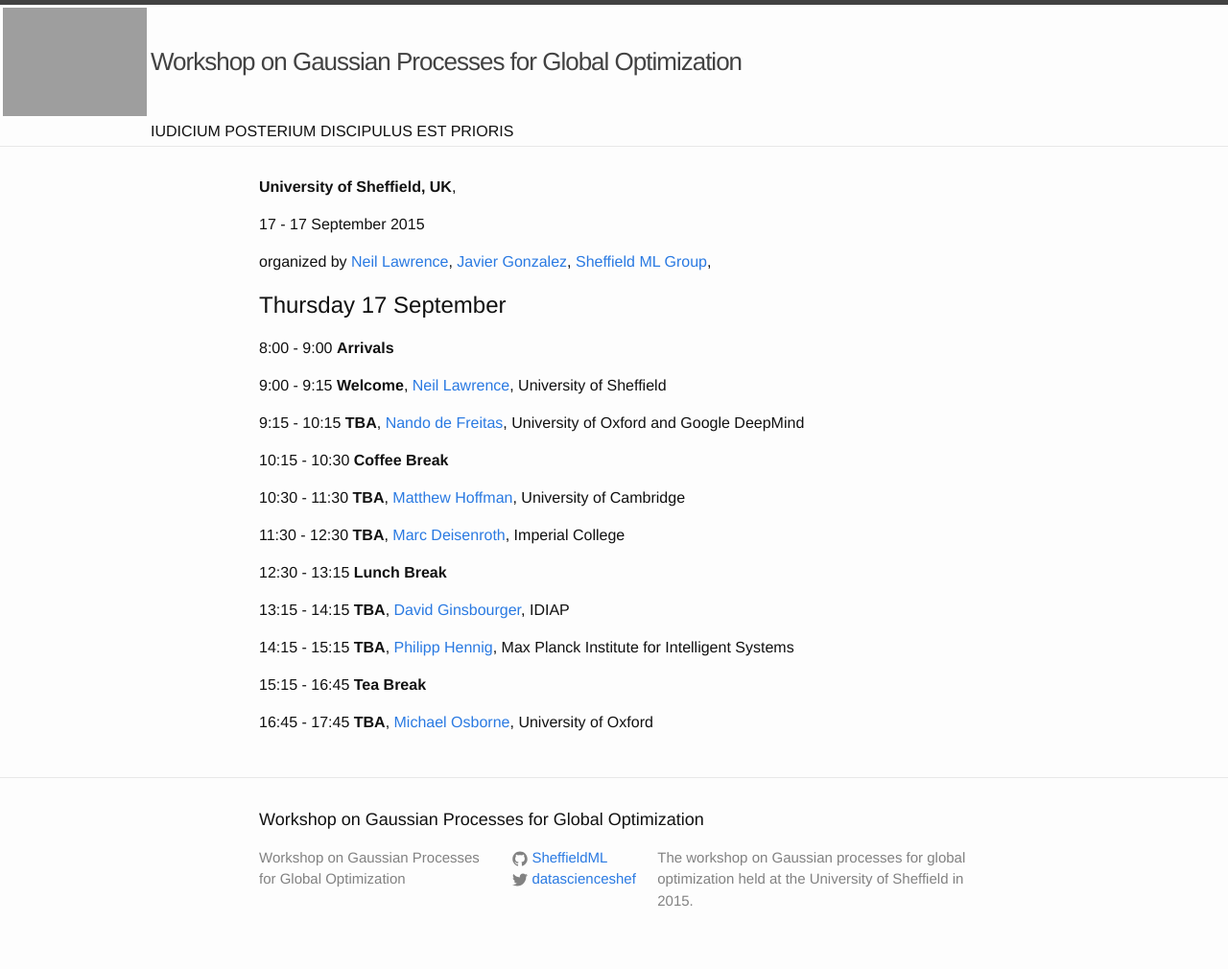
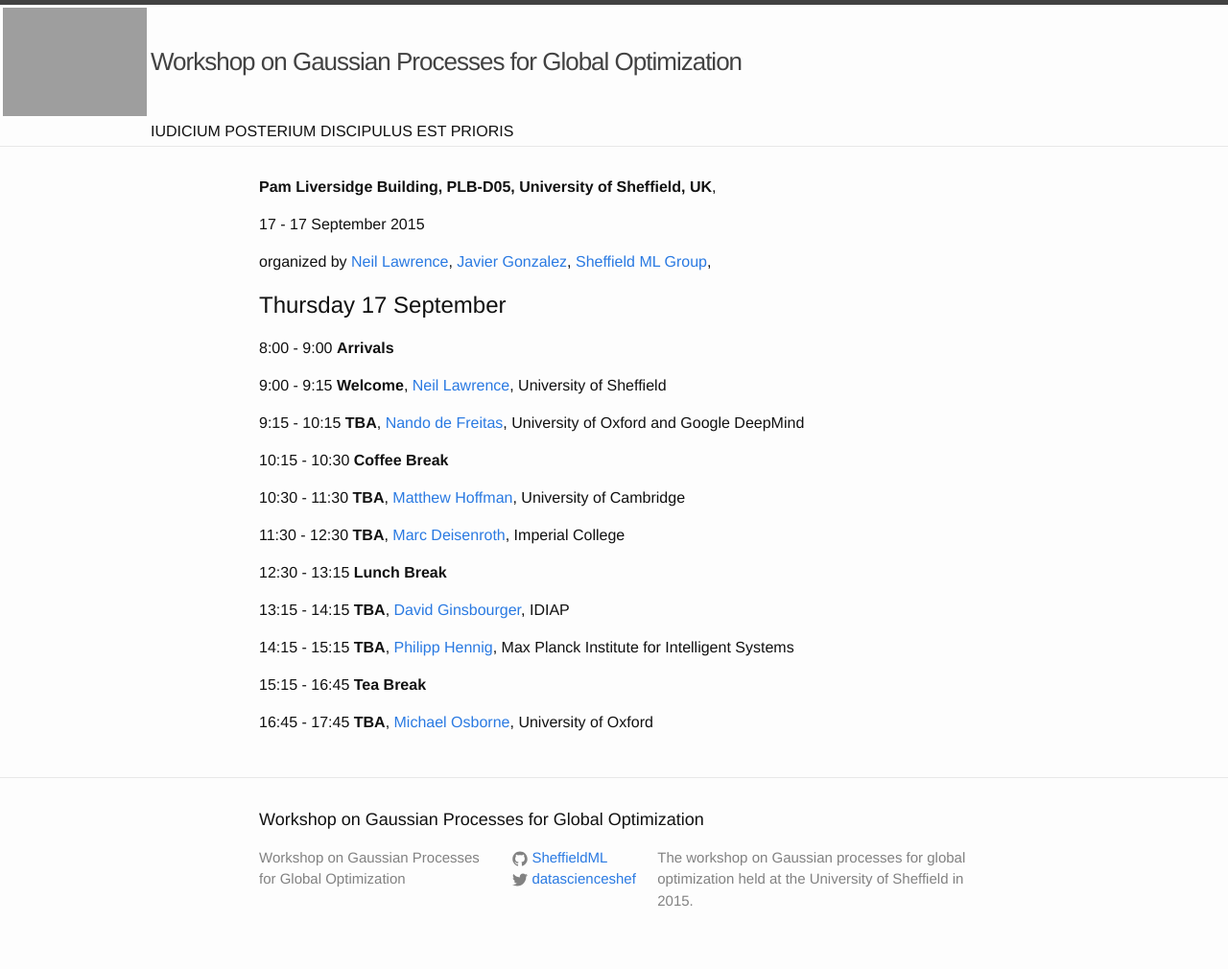
Before and after one commit to gpschool/gpgo15, a Jekyll site: the page built from index.md, in a window 1280 px wide. Shown: the whole page at 96% size. Built offline with Jekyll 4.4.1, drawn with Linux system fonts in a browser that asks for light colours.

Commit message:
added room to workshop details

```diff
--- a/_config.yml
+++ b/_config.yml
@@ -20,7 +20,7 @@ conference:
   - {name: Javier Gonzalez, url: "http://javiergonzalezh.github.io/"}
   - {name: Sheffield ML Group, url: "http://sheffieldml.github.io"}
   name: Gaussian Processes for Global Optimization
-  location: University of Sheffield, UK
+  location: Pam Liversidge Building, PLB-D05, University of Sheffield, UK
   year: 2015
   month: September
   dates:
```
